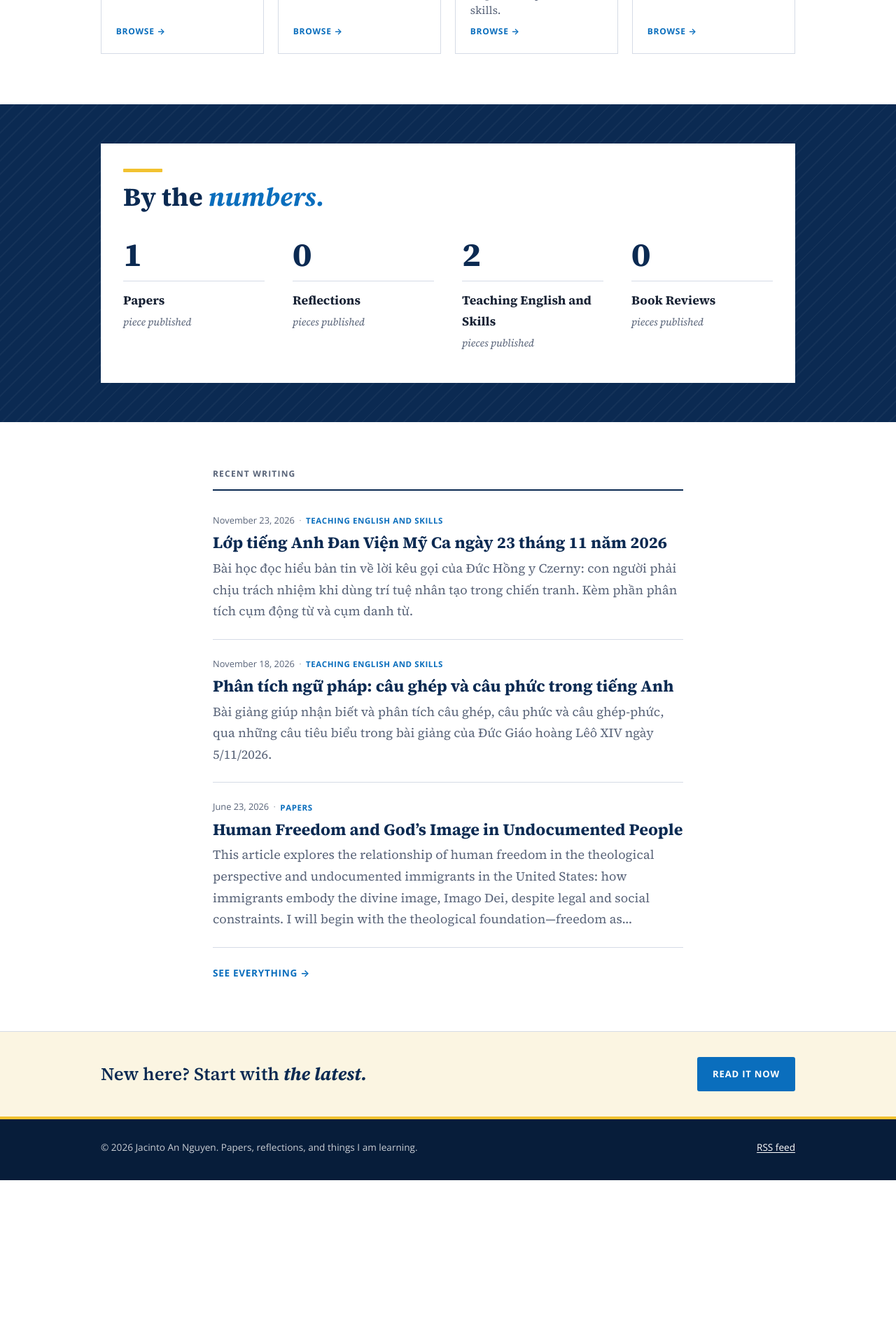
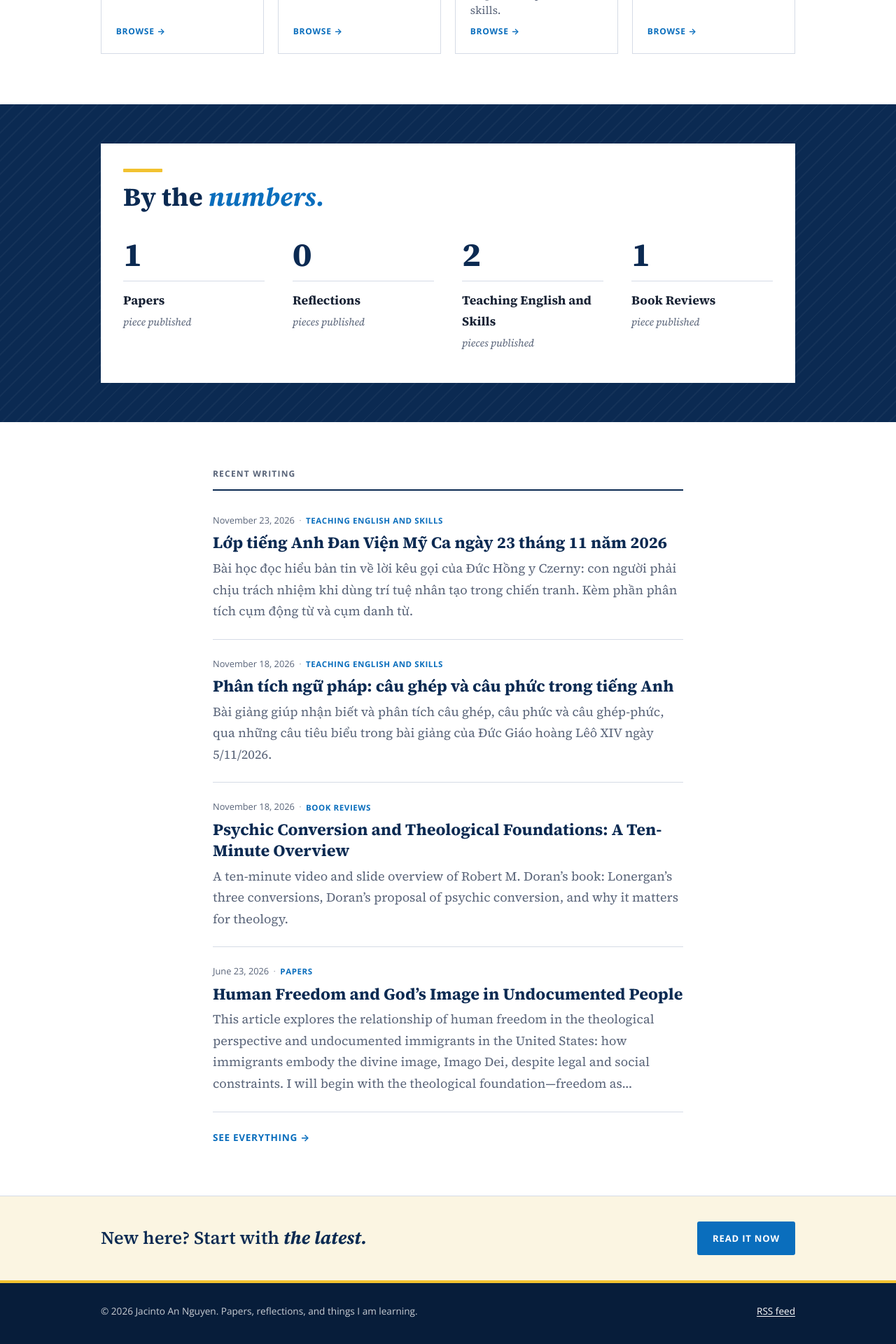
Before and after one commit to nsrpstaff-wq/Jacinto-An-Nguyen, a Jekyll site: the page built from index.html, in a window 1280 px wide. Shown: the part 978-2898 px from the top of the page at 70% size. Built offline with Jekyll 4.4.1, drawn with Linux system fonts in a browser that asks for light colours; before the commit the page ends 2664 px from its top, so only the background shows below that.

Commit message:
Add book review: Doran, Psychic Conversion and Theological Foundations (video + slides)
Co-Authored-By: Claude Opus 5.5 <noreply@anthropic.com>

```diff
--- /dev/null
+++ b/_posts/2026-11-18-doran-psychic-conversion-and-theological-foundations.md
@@ -0,0 +1,62 @@
+---
+title: "Psychic Conversion and Theological Foundations: A Ten-Minute Overview"
+subtitle: How our inner life shapes what we know, choose, and receive in faith
+category: reviews
+summary: >-
+  A ten-minute video and slide overview of Robert M. Doran’s book: Lonergan’s three
+  conversions, Doran’s proposal of psychic conversion, and why it matters for theology.
+book:
+  title: "Psychic Conversion and Theological Foundations"
+  author: "Robert M. Doran, S.J."
+  details: "2nd ed. Marquette University Press, 2006 · Marquette Studies in Theology 51"
+tags: [Robert Doran, Bernard Lonergan, conversion, theological anthropology]
+video_id: 50vRDTSWCdU
+video_start: 11
+video_url: https://www.youtube.com/watch?v=50vRDTSWCdU&t=11s
+deck_pdf: /assets/slides/doran-psychic-conversion.pdf
+deck_dir: /assets/slides/doran-psychic-conversion
+slides:
+  - "Psychic Conversion and Theological Foundations"
+  - "The foundational quest: theology begins with the person who does it"
+  - "Lonergan’s starting point: three conversions change how we live"
+  - "Doran’s proposal: what we feel shapes what we ask"
+  - "Psychic conversion: how an image reaches awareness"
+  - "Psychic analysis: dreams give form to psychic experience"
+  - "Soul-making: growth holds two realities in tension"
+  - "Theological foundations: the conversions support one another"
+  - "Interdisciplinary collaboration: psychology and theology in dialogue"
+  - "The book’s larger aim: from self-knowledge to cultural responsibility"
+---
+
+Robert Doran builds on Bernard Lonergan’s account of intellectual, moral, and religious conversion and adds a fourth: **psychic conversion**. Our feelings, images, and memories quietly shape which questions we ask and which ones we avoid. Psychic conversion makes those spontaneous responses available for reflection, so that the inner life can support, rather than resist, the search for truth, value, and love.
+
+In this ten-minute presentation, I walk through the book’s main moves:
+
+- Why theology begins with the self-appropriation of the theologian
+- Lonergan’s three conversions, and the psychic conversion Doran adds
+- How images reach, or are kept from, awareness
+- Dreams, “soul-making,” and the tension between limitation and transcendence
+- How the conversions support one another as theological foundations
+- Dialogue between depth psychology and theology, and the book’s cultural aim
+
+## Watch the presentation
+
+<div class="video-frame">
+  <iframe src="https://www.youtube-nocookie.com/embed/{{ page.video_id }}?start={{ page.video_start }}" title="The Psychic Conversion and Theological Foundation by Robert Doran (video)" loading="lazy" allow="accelerometer; clipboard-write; encrypted-media; gyroscope; picture-in-picture; web-share" referrerpolicy="strict-origin-when-cross-origin" allowfullscreen></iframe>
+</div>
+
+<p class="downloads">
+  <a class="button" href="{{ page.video_url }}">Watch on YouTube</a>
+  <a class="button button-ghost" href="{{ page.deck_pdf | relative_url }}">Download the slides (PDF)</a>
+</p>
+
+## The slides ({{ page.slides.size }})
+
+<div class="slides">
+{% for t in page.slides %}{% assign n = forloop.index | prepend: '0' | slice: -2, 2 %}
+  <figure>
+    <img src="{{ page.deck_dir | append: '/slide-' | append: n | append: '.jpg' | relative_url }}" alt="Slide {{ forloop.index }}: {{ t }}" loading="lazy" width="1280" height="720">
+    <figcaption>{{ forloop.index }}. {{ t }}</figcaption>
+  </figure>
+{% endfor %}
+</div>
--- a/assets/css/site.css
+++ b/assets/css/site.css
@@ -321,3 +321,7 @@ main.ends-with-band { padding-bottom: 0; }
   .about-portrait { order: -1; width: 7.5rem; }
 }
 @media (max-width: 480px) { .book-cover { width: 5rem; } }
+
+/* ---------- Embedded video ---------- */
+.video-frame { position: relative; aspect-ratio: 16 / 9; background: #000; border: 1px solid var(--line); }
+.video-frame iframe { position: absolute; inset: 0; width: 100%; height: 100%; border: 0; }
```
Also changed, not shown: assets/slides/doran-psychic-conversion/slide-01.jpg (added), assets/slides/doran-psychic-conversion/slide-02.jpg (added), assets/slides/doran-psychic-conversion/slide-03.jpg (added), assets/slides/doran-psychic-conversion/slide-04.jpg (added), assets/slides/doran-psychic-conversion/slide-05.jpg (added), assets/slides/doran-psychic-conversion/slide-06.jpg (added), assets/slides/doran-psychic-conversion/slide-07.jpg (added), assets/slides/doran-psychic-conversion/slide-08.jpg (added), assets/slides/doran-psychic-conversion/slide-09.jpg (added), assets/slides/doran-psychic-conversion/slide-10.jpg (added), 1 other file.
